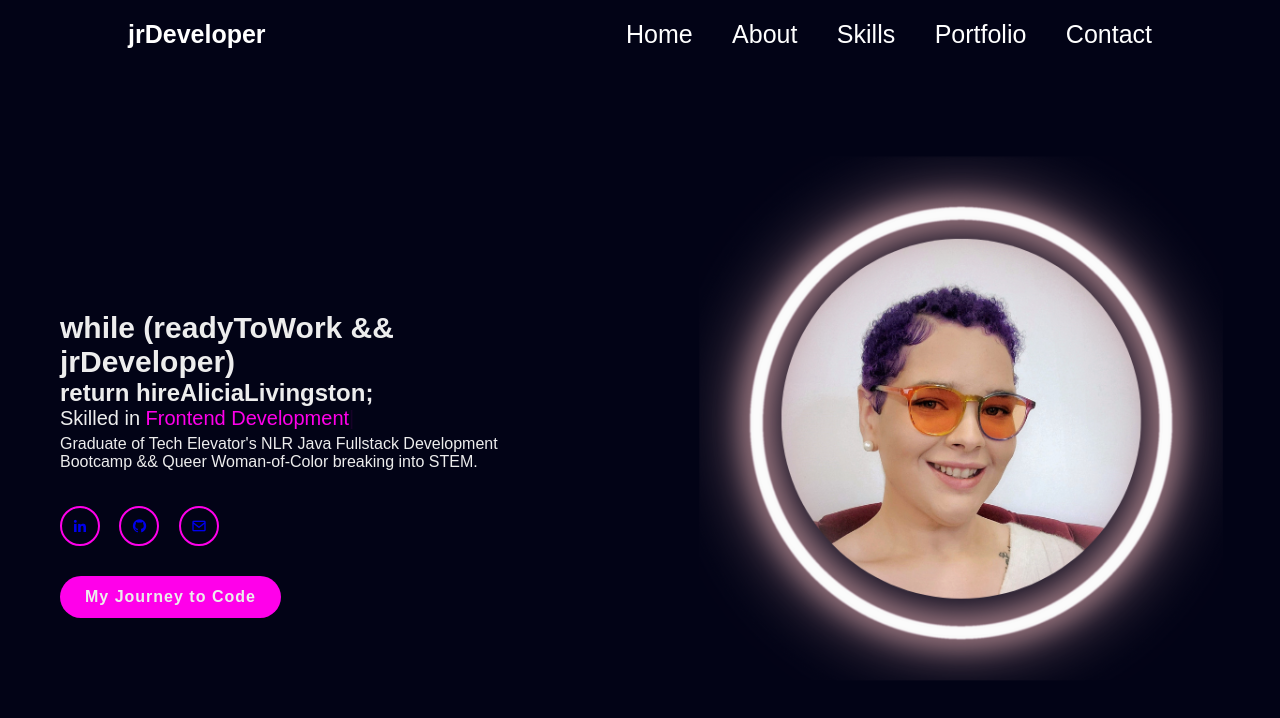
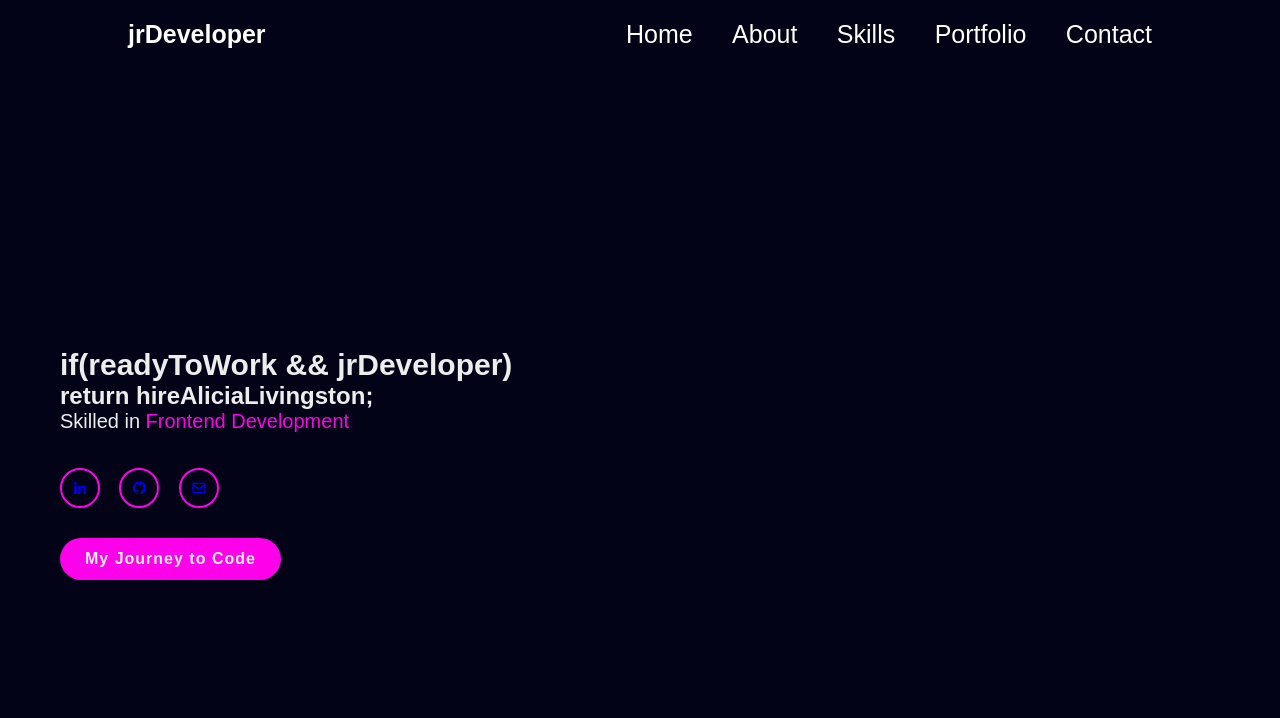
Before and after one commit to AliciaLivingston/aliciaLivingston.github.io, a plain HTML site: page index.html in a window 1280 px wide. Drawn offline with nearby package versions, Linux system fonts and the light colour scheme.

Commit message:
changing out the background image so that I can re-use my stylesheet more effectively

```diff
--- a/index.html
+++ b/index.html
@@ -29,10 +29,10 @@
 
 
         <div class="home-content">
-            <h3>while (readyToWork && jrDeveloper)</h3>
+            <h3>if(readyToWork && jrDeveloper)</h3>
             <h1>return hireAliciaLivingston;</h1>
             <p>Skilled in <span id="txt"></span></p>
-            <p>Graduate of Tech Elevator's NLR Java Fullstack Development Bootcamp && Queer Woman-of-Color breaking into STEM. </p>
+
 
             <div class="home-sci">
                 <a href="https://www.linkedin.com/in/amlivingston/"><i class='bx bxl-linkedin'></i></a>
--- a/stylesheet.css
+++ b/stylesheet.css
@@ -52,7 +52,7 @@ body {
     width: 100%;
     justify-content: space-between;
     height: 100vh;
-    background-image: url("img/White_Halo_Canva_Home_PFP.png");
+    /*background-image: url("img/White_Halo_Canva_Home_PFP.png"); */
     background-color: #020316;
     background-size: 100% auto;
     background-position: center;
```
